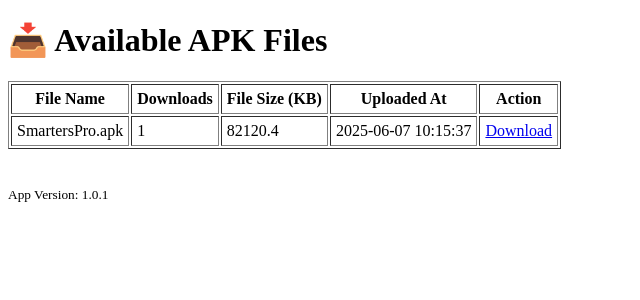
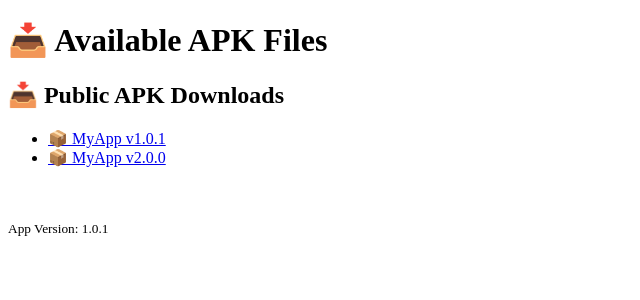
Before and after one commit to dsvhub/APKlink, a Flask app: page /public in a window 1280 px wide. Shown: the top 300 px of the page, without its empty margins (0-640 px from the left). Run offline with Flask 3, Linux system fonts and the light colour scheme; data comes from the database, SQL or seed files in the repository.

Commit message:
Initial commit for GitHub release-based APK hosting

```diff
--- a/templates/public_apks.html
+++ b/templates/public_apks.html
@@ -6,24 +6,13 @@
 <body>
     <h1>📥 Available APK Files</h1>
 
-    <table border="1" cellpadding="5">
-        <tr>
-            <th>File Name</th>
-            <th>Downloads</th>
-            <th>File Size (KB)</th>
-            <th>Uploaded At</th>
-            <th>Action</th>
-        </tr>
-        {% for apk in apks %}
-        <tr>
-            <td>{{ apk[0] }}</td>
-            <td>{{ apk[1] }}</td>
-            <td>{{ (apk[2] / 1024) | round(1) }}</td>
-            <td>{{ apk[3] }}</td>
-            <td><a href="{{ url_for('public_download', filename=apk[0]) }}">Download</a></td>
-        </tr>
-        {% endfor %}
-    </table>
+<h2>📥 Public APK Downloads</h2>
+<ul>
+  <li><a href="https://github.com/dsvhub/apk-hosting-app/releases/download/V1.0.1/Total.Commander.-.file.manager_3.50d_APKPure.apk" target="_blank">📦 MyApp v1.0.1</a></li>
+  <li><a href="https://github.com/YOUR_USER/YOUR_REPO/releases/download/v1.0.1/MyApp_v2.apk" target="_blank">📦 MyApp v2.0.0</a></li>
+  <!-- Add more links as needed -->
+</ul>
+
 
     <br><br>
 
```
